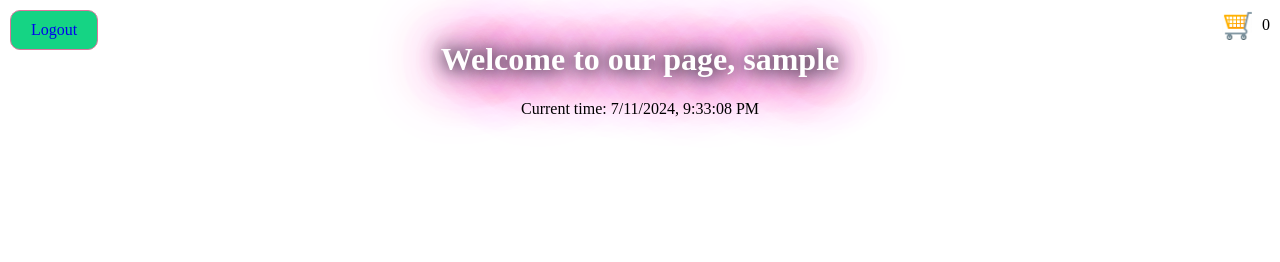
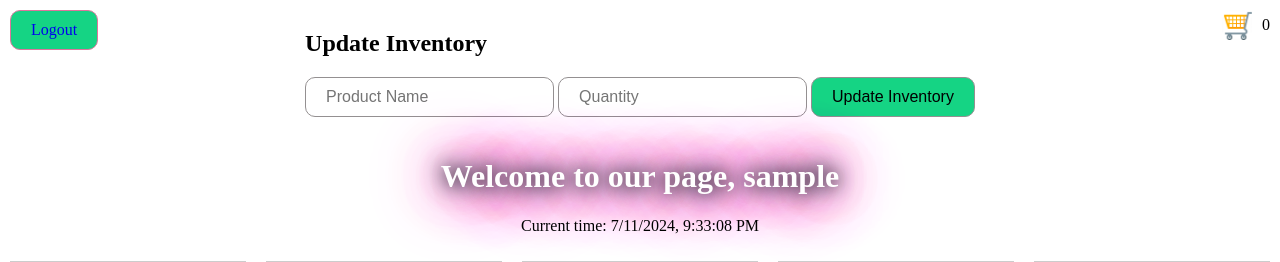
Before and after one commit to MichaelWaruiru/ecommerce, a Flask app: a page that uses templates/app.html in a window 1280 px wide. Shown: the top 262 px of the page. Run offline with Flask 3, Linux system fonts and the light colour scheme; the visitor is signed in with stand-in values (Sample User, id 1); parts of the project's set-up code (start-up, migrations or seed data) failed here and were passed over; some libraries are stand-ins or nearby versions.

Commit message:
Added the inventory div

```diff
--- a/templates/app.html
+++ b/templates/app.html
@@ -1,18 +1,23 @@
 <!DOCTYPE html>
-<html lang="en">
+<html>
 <head>
     <title>My App</title>
-    <meta charset="UTF-8">
-    <meta name="viewport" content="width=device-width, initial-scale=1.0">
-    <!-- <link rel="stylesheet" type="text/css" href="{{ url_for('static', filename='app.css') }}"> -->
-    <link rel="stylesheet" href="/static/app.css">
+    <link rel="stylesheet" type="text/css" href="{{ url_for('static', filename='app.css') }}">
     <link rel="icon" href="/static/images/favicon.ico" type="image/x-icon" sizes="32x32">
     <link rel="shortcut icon" href="/static/images/favicon.ico" type="image/x-icon" sizes="32x32">
+    <script src="/static/firebaseConfig.js"></script>
 </head>
 <body class="app-body">
     <!-- <form action="{{ url_for('home', username=username) }}" method="POST"> -->
         <div class="top-bar">
             <a class="logout-btn" href="logout">Logout</a>
+            <br>
+            <div>
+                <h2>Update Inventory</h2>
+                <input type="text" id="update-product-name" placeholder="Product Name">
+                <input type="number" id="update-product-quantity" placeholder="Quantity">
+                <button id="update-inventory-btn">Update Inventory</button>
+            </div>
 
             <div class="cart-container" id="cart-container">
                 <div class="cart-icon-container" id="cart-dropdown">
@@ -46,8 +51,7 @@
         </div>
     <!-- </form> -->
 
-    <!-- <script src="{{ url_for('static', filename='app.js') }}"></script> -->
-    <script src="/static/app.js"></script>
+    <script src="{{ url_for('static', filename='app.js') }}"></script>
     <button class="jump-to-top-btn" onclick="jumpToTop()">&uarr;</button>
 </body>
 </html>
```
